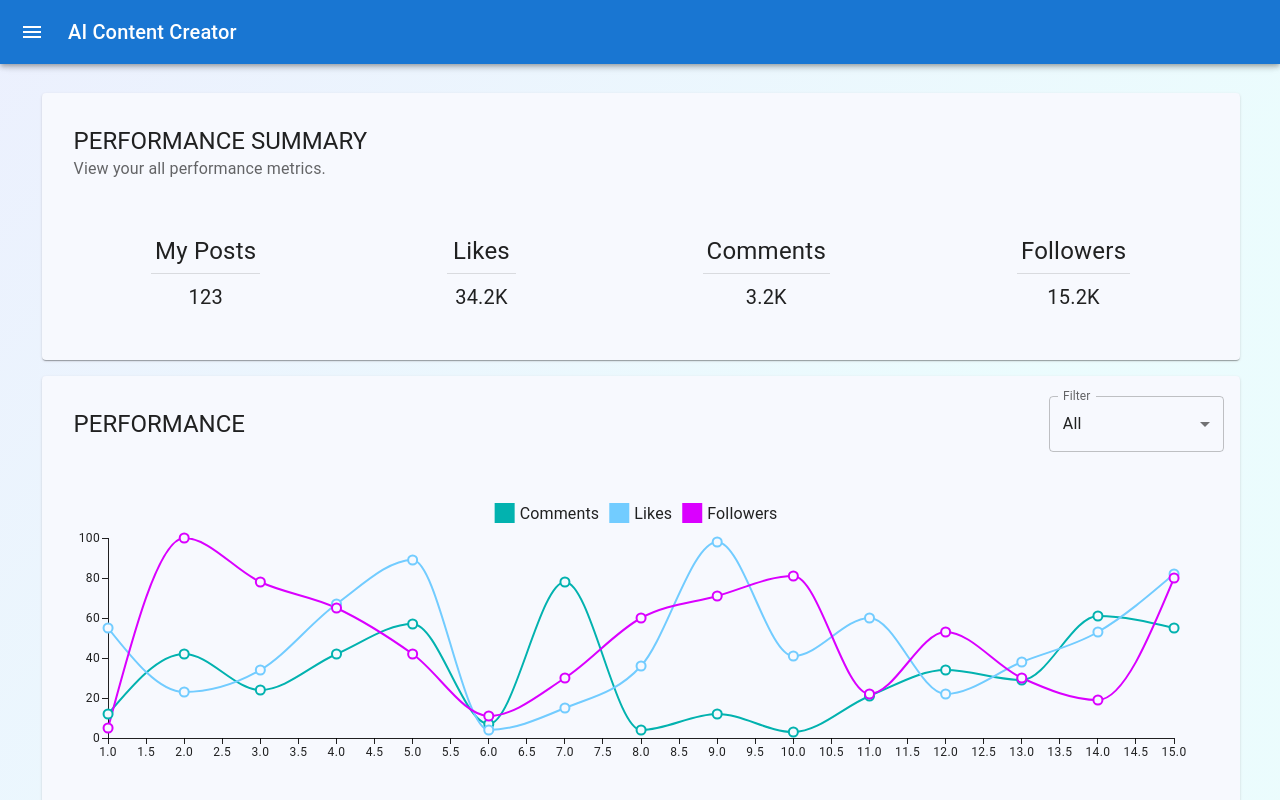
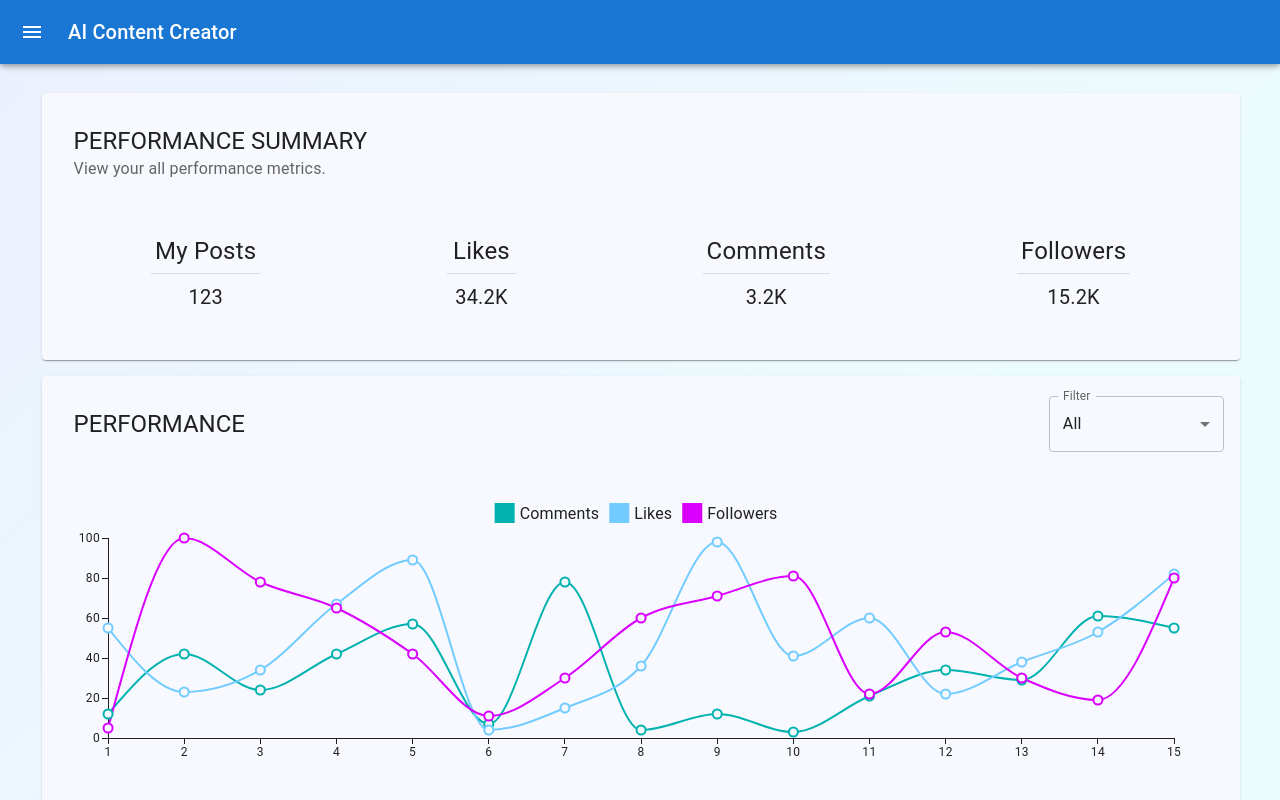
Before and after one commit to derekcoleman/Erciyes-AI-Content-Creator, a Next.js app in the folder client/: page /statistics in a window 1280 px wide. Shown: the top 800 px of the page. Built offline with nearby package versions, Linux system fonts and the light colour scheme.

Commit message:
Performance table bugfix

```diff
--- a/client/src/components/card/Performance.tsx
+++ b/client/src/components/card/Performance.tsx
@@ -48,7 +48,10 @@ const Performance: React.FC<PerformaceProps> = ({ dataSeries }) => {
       <CardContent>
         <LineChart
           xAxis={[
-            { data: [1, 2, 3, 4, 5, 6, 7, 8, 9, 10, 11, 12, 13, 14, 15] },
+            {
+              scaleType: "point",
+              data: [1, 2, 3, 4, 5, 6, 7, 8, 9, 10, 11, 12, 13, 14, 15],
+            },
           ]}
           series={filterSeries(filter, dataSeries)}
           sx={{ width: "100%" }}
```
